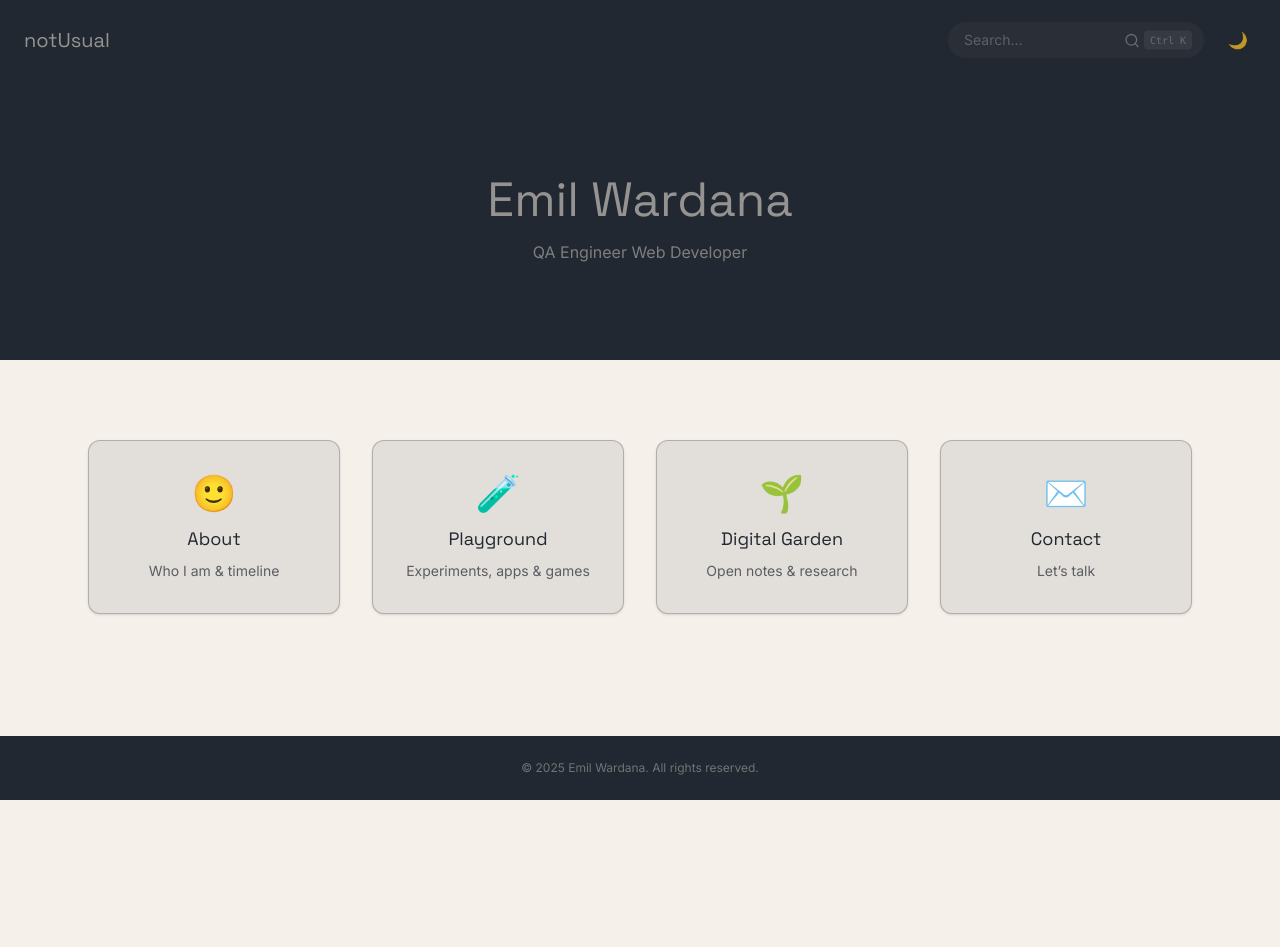
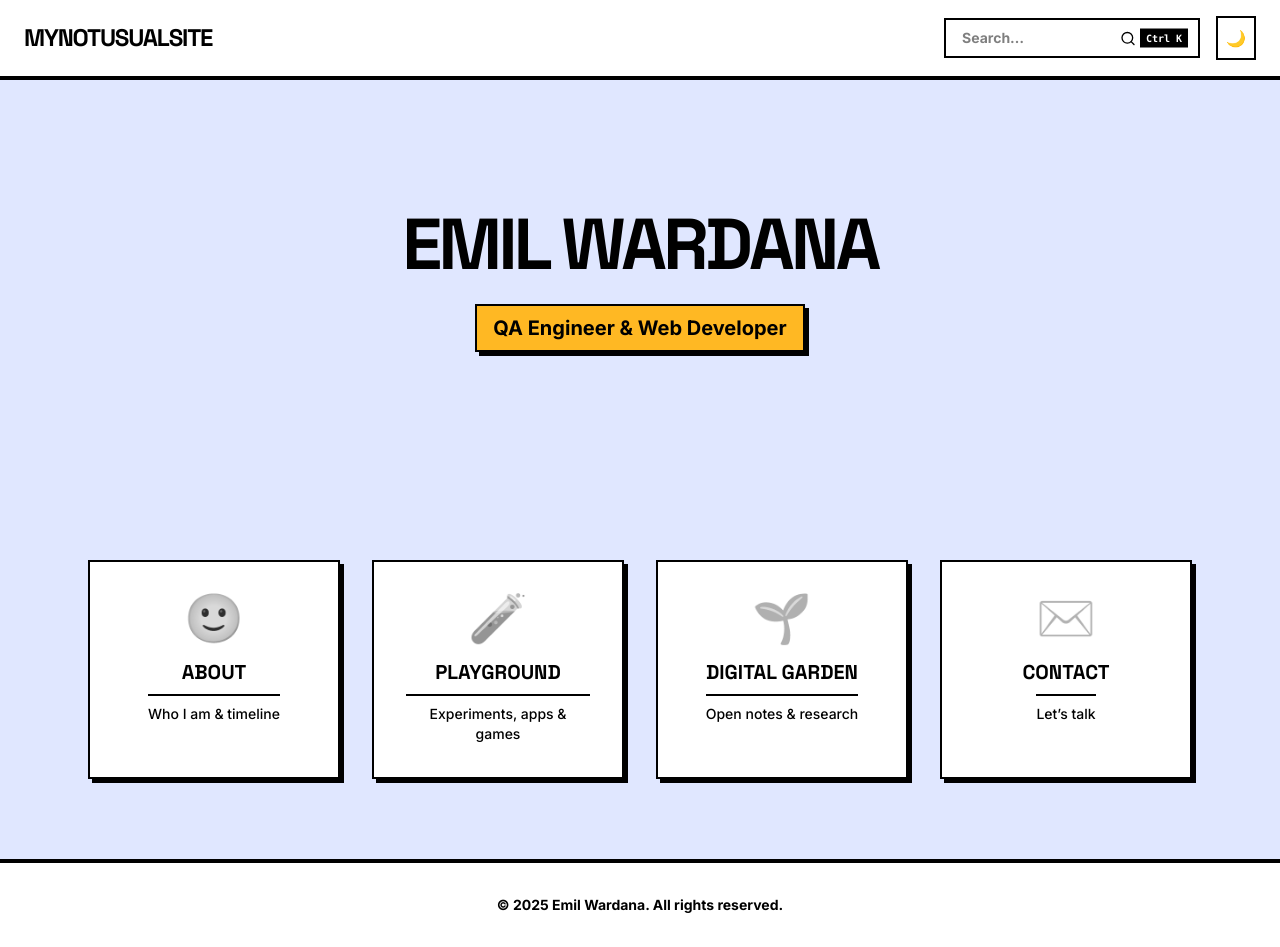
Before and after one commit to emilwardana/websaya, a Next.js app: page / in a window 1280 px wide. Before the commit the page ends 800 px from the top, so only its background shows below. Built offline with nearby package versions, Linux system fonts and the light colour scheme.

Commit message:
neobrutalism web UI applied

```diff
--- a/src/app/components/Features.tsx
+++ b/src/app/components/Features.tsx
@@ -27,15 +27,18 @@ export default function Features() {
           <Link
             key={c.title}
             href={c.href}
-            className="rounded-xl border border-[var(--color-secondary)]/30 bg-[var(--color-secondary)]/10 dark:bg-[var(--color-secondary)]/30
-                       p-8 text-center shadow-sm transition hover:-translate-y-1 hover:shadow-lg focus:outline-none focus:ring-2
-                       focus:ring-[var(--color-accent)] cursor-pointer"
+            className="border-2 border-[var(--color-primary)] bg-[var(--color-surface)]
+                       p-8 text-center shadow-[4px_4px_0px_0px_var(--color-primary)] transition-all
+                       hover:-translate-y-1 hover:shadow-[8px_8px_0px_0px_var(--color-primary)]
+                       focus:outline-none focus:ring-2 focus:ring-[var(--color-accent)] cursor-pointer"
           >
-            <div className="mb-3 text-4xl">{c.emoji}</div>
-            <h3 className="font-display text-lg text-[var(--color-primary)] dark:text-[var(--color-text)]">
+            <div className="mb-4 text-5xl grayscale hover:grayscale-0 transition-all">{c.emoji}</div>
+            <h3 className="font-display text-xl font-black uppercase text-[var(--color-primary)]">
               {c.title}
             </h3>
-            <p className="mt-2 text-sm opacity-70">{c.desc}</p>
+            <p className="mt-2 text-sm font-medium opacity-100 border-t-2 border-[var(--color-primary)] pt-2 inline-block">
+              {c.desc}
+            </p>
           </Link>
         ))}
       </div>
--- a/src/app/components/Footer.tsx
+++ b/src/app/components/Footer.tsx
@@ -1,6 +1,6 @@
 export default function Footer() {
   return (
-    <footer className="bg-[var(--color-primary)] py-6 text-center text-xs text-[var(--color-text)]/70">
+    <footer className="bg-[var(--color-surface)] py-8 text-center text-sm font-bold border-t-4 border-[var(--color-primary)]">
       © {new Date().getFullYear()} Emil Wardana. All rights reserved.
     </footer>
   );
--- a/src/app/components/Hero.tsx
+++ b/src/app/components/Hero.tsx
@@ -3,17 +3,17 @@ import { motion } from "framer-motion";
 
 export default function Hero() {
   return (
-    <section className="bg-[var(--color-primary)] text-[var(--color-text)] py-24 text-center">
+    <section className="bg-[var(--color-body)] text-[var(--color-primary)] py-32 text-center">
       <motion.h1
         initial={{ opacity: 0, y: 20 }}
         animate={{ opacity: 1, y: 0 }}
         transition={{ duration: 0.6 }}
-        className="font-display text-4xl md:text-5xl"
+        className="font-display text-5xl md:text-7xl font-black uppercase tracking-tighter"
       >
         Emil Wardana
       </motion.h1>
-      <p className="mt-4 text-sm md:text-base opacity-80">
-        QA Engineer Web Developer
+      <p className="mt-6 text-lg md:text-xl font-bold border-2 border-[var(--color-primary)] inline-block px-4 py-2 bg-[var(--color-accent)] shadow-[4px_4px_0px_0px_var(--color-primary)]">
+        QA Engineer & Web Developer
       </p>
     </section>
   );
--- a/src/app/components/Navbar.tsx
+++ b/src/app/components/Navbar.tsx
@@ -7,10 +7,10 @@ import CommandPalette from "./CommandPalette";
 
 export default function Navbar() {
   return (
-    <header className="bg-[var(--color-primary)] text-[var(--color-text)]">
-      <nav className="mx-auto flex max-w-7xl items-center justify-between px-6 py-5">
-        <Link href="/" className="font-display text-xl">
-          notUsual
+    <header className="sticky top-0 z-50 bg-[var(--color-surface)] text-[var(--color-primary)] border-b-4 border-[var(--color-primary)]">
+      <nav className="mx-auto flex max-w-7xl items-center justify-between px-6 py-4">
+        <Link href="/" className="font-display text-2xl font-black uppercase tracking-tighter hover:text-[var(--color-accent)] transition-colors">
+          MynotUsualSite
         </Link>
 
         <div className="flex items-center gap-4">
--- a/src/app/components/SearchBar.tsx
+++ b/src/app/components/SearchBar.tsx
@@ -75,9 +75,9 @@ export default function SearchBar() {
   return (
     <div ref={boxRef} className="relative w-64">
       {/* Right-side icon + shortcut pill */}
-      <div className="pointer-events-none absolute right-3 top-1/2 -translate-y-1/2 flex items-center gap-1 opacity-60">
+      <div className="pointer-events-none absolute right-3 top-1/2 -translate-y-1/2 flex items-center gap-1 opacity-100">
         <Search className="h-4 w-4" />
-        <kbd className="hidden sm:inline rounded bg-white/10 px-1.5 py-0.5 text-[10px]">
+        <kbd className="hidden sm:inline bg-[var(--color-primary)] text-[var(--color-surface)] px-1.5 py-0.5 text-[10px] font-bold">
           {shortcut}
         </kbd>
       </div>
@@ -90,29 +90,29 @@ export default function SearchBar() {
         }}
         onFocus={() => setOpen(true)}
         placeholder="Search…"
-        className="w-full rounded-full bg-[var(--color-secondary)]/30 pl-4 pr-20 py-2 text-sm
-                   text-[var(--color-text)] placeholder:text-[var(--color-text)]/50
-                   focus:outline-none focus:ring-2 focus:ring-[var(--color-accent)]"
+        className="w-full border-2 border-[var(--color-primary)] bg-[var(--color-surface)] pl-4 pr-20 py-2 text-sm font-bold
+                   text-[var(--color-primary)] placeholder:text-[var(--color-primary)]/50
+                   focus:outline-none focus:shadow-[4px_4px_0px_0px_var(--color-primary)] transition-shadow"
       />
 
       {open && results.length > 0 && (
         <ul
-          className="absolute left-0 right-0 top-full z-50 mt-1 max-h-60 overflow-y-auto rounded-xl
-                       bg-[var(--color-secondary)]/90 backdrop-blur text-sm shadow-lg"
+          className="absolute left-0 right-0 top-full z-50 mt-2 max-h-60 overflow-y-auto
+                       bg-[var(--color-surface)] border-2 border-[var(--color-primary)] text-sm shadow-[4px_4px_0px_0px_var(--color-primary)]"
         >
           {results.map((item) => (
             <li key={item.href}>
               <Link
                 href={item.href}
-                className="block px-3 py-2 text-[var(--color-text)] hover:bg-[var(--color-accent)]/20"
+                className="block px-3 py-2 text-[var(--color-primary)] hover:bg-[var(--color-accent)] border-b border-[var(--color-primary)] last:border-0"
                 onClick={() => {
                   setOpen(false);
                   setQ("");
                 }}
               >
-                <span className="font-medium">{item.title}</span>
+                <span className="font-bold uppercase">{item.title}</span>
                 {item.desc && (
-                  <span className="block opacity-70 text-xs">{item.desc}</span>
+                  <span className="block opacity-80 text-xs font-medium">{item.desc}</span>
                 )}
               </Link>
             </li>
--- a/src/app/components/ThemeToggle.tsx
+++ b/src/app/components/ThemeToggle.tsx
@@ -12,7 +12,8 @@ export default function ThemeToggle() {
     <button
       aria-label="Toggle theme"
       onClick={() => setTheme(current === "dark" ? "light" : "dark")}
-      className="rounded p-2 text-[var(--color-text)]/70 hover:bg-white/10 hover:text-[var(--color-text)] transition"
+      className="p-2 border-2 border-[var(--color-primary)] bg-[var(--color-surface)] text-[var(--color-primary)]
+                 hover:shadow-[4px_4px_0px_0px_var(--color-primary)] hover:-translate-y-1 transition-all active:translate-y-0 active:shadow-none"
     >
       {current === "dark" ? "☀️" : "🌙"}
     </button>
--- a/src/app/globals.css
+++ b/src/app/globals.css
@@ -1,24 +1,30 @@
 @import "tailwindcss";
 
-/* Light theme tokens */
+/* Neobrutalism tokens */
 @theme {
-  --color-primary: #222831; /* header/hero/footer bg */
-  --color-secondary: #393e46; /* surfaces */
-  --color-accent: #ffb823; /* buttons/highlights (warm pop) */
-  --color-text: #949391; /* light text on dark blocks */
-  --color-body: #f5f1ea; /* page background */
+  --color-primary: #000000; /* Main text / borders */
+  --color-secondary: #ffffff; /* Surfaces */
+  --color-accent: #ffb823; /* Vibrant yellow */
+  --color-accent-hover: #e5a51f;
+  --color-body: #e0e7ff; /* Light blue-ish grey or just plain color */
+  --color-surface: #ffffff;
 
   --font-sans: var(--font-inter);
-  --font-display: var(--font-press);
+  --font-display: var(--font-display);
+
+  --shadow-neo: 4px 4px 0px 0px #000000;
+  --shadow-neo-sm: 2px 2px 0px 0px #000000;
+  --shadow-neo-lg: 8px 8px 0px 0px #000000;
 }
 
-/* Dark mode tokens (flip body + keep same primary strip) */
+/* Dark mode - Neobrutalism can be inverted or stay high contrast */
 .dark {
-  --color-primary: #222831;
-  --color-secondary: #2f343b;
+  --color-primary: #ffffff;
+  --color-secondary: #000000;
   --color-accent: #ffb823;
-  --color-text: #a1947f;
-  --color-body: #ffffff;
+  --color-body: #1a1a1a;
+  --color-surface: #2a2a2a;
+  --shadow-neo: 4px 4px 0px 0px #ffffff;
 }
 
 html {
@@ -28,23 +34,39 @@ html {
 body {
   background: var(--color-body);
   color: var(--color-primary);
-}
-
-.font-display {
-  font-family: var(--font-display);
-}
-.font-sans {
   font-family: var(--font-sans);
 }
 
+h1,
+h2,
+h3,
+h4,
+h5,
+h6 {
+  font-family: var(--font-display);
+  font-weight: 700;
+}
+
 /* Utility button */
-@utility btn {
-  @apply inline-block rounded px-6 py-3 font-semibold shadow transition;
-  background: var(--color-accent);
-  color: var(--color-primary);
+/* Utility button */
+.btn {
+  @apply inline-block px-6 py-3 font-bold transition-all border-2 border-primary bg-accent text-primary;
+  box-shadow: var(--shadow-neo);
+
+  &:hover {
+    @apply translate-x-[2px] translate-y-[2px];
+    box-shadow: 2px 2px 0px 0px var(--color-primary);
+  }
+
+  &:active {
+    @apply translate-x-[4px] translate-y-[4px] shadow-none;
+  }
 }
-@utility btn-hover {
-  @apply hover:shadow-lg hover:opacity-90;
+
+/* Card utility */
+.card {
+  @apply border-2 border-primary bg-surface p-6;
+  box-shadow: var(--shadow-neo);
 }
 
 /* Section padding helper */
--- a/src/app/layout.tsx
+++ b/src/app/layout.tsx
@@ -43,7 +43,7 @@ export default function RootLayout({ children }: { children: ReactNode }) {
           disableTransitionOnChange
         >
           {/* Page shell */}
-          <div className="flex min-h-screen flex-col bg-[var(--color-bg)] text-[var(--color-text)]">
+          <div className="flex min-h-screen flex-col bg-[var(--color-body)] text-[var(--color-primary)] font-sans selection:bg-[var(--color-accent)] selection:text-black">
             <Navbar />
 
             <main className="flex-1">{children}</main>
```
Also changed, not shown: src/app/components/CommandPalette.tsx (+12 -12 lines).
